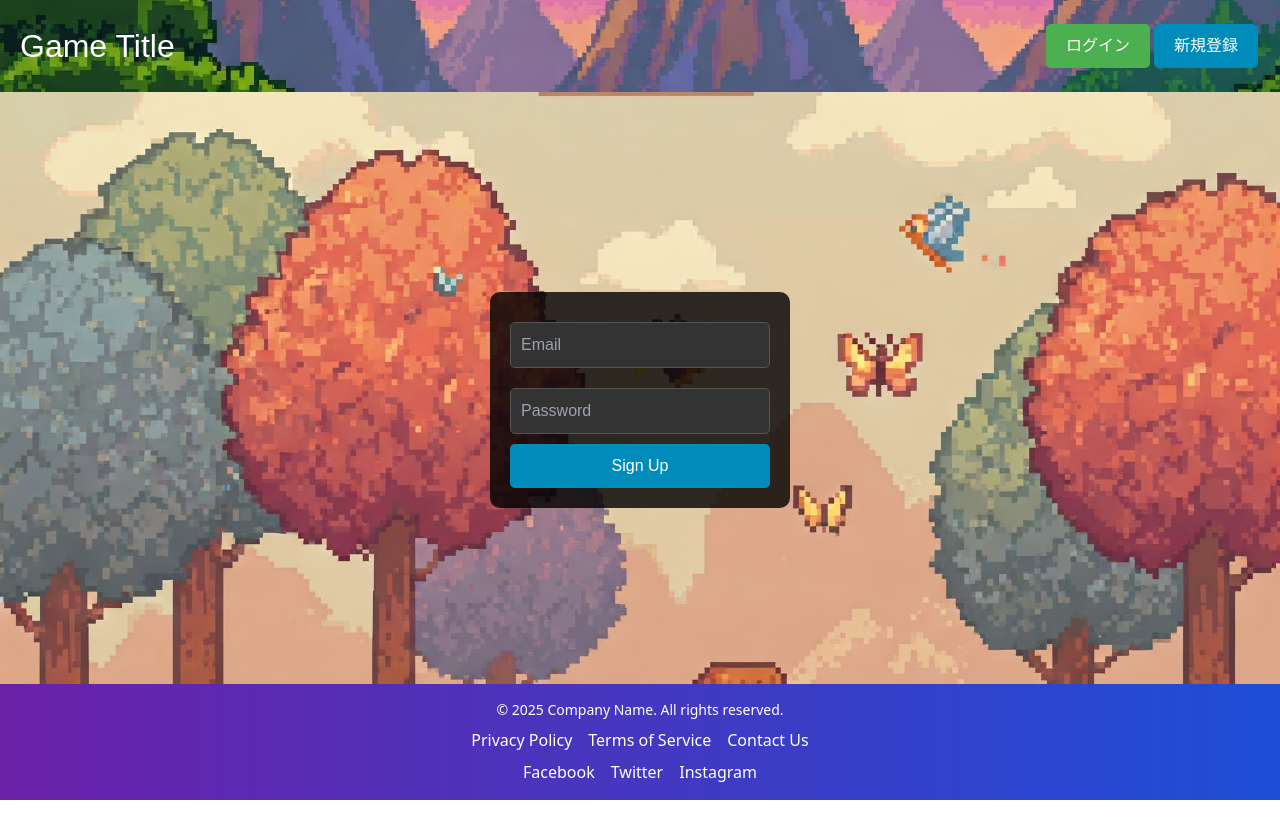
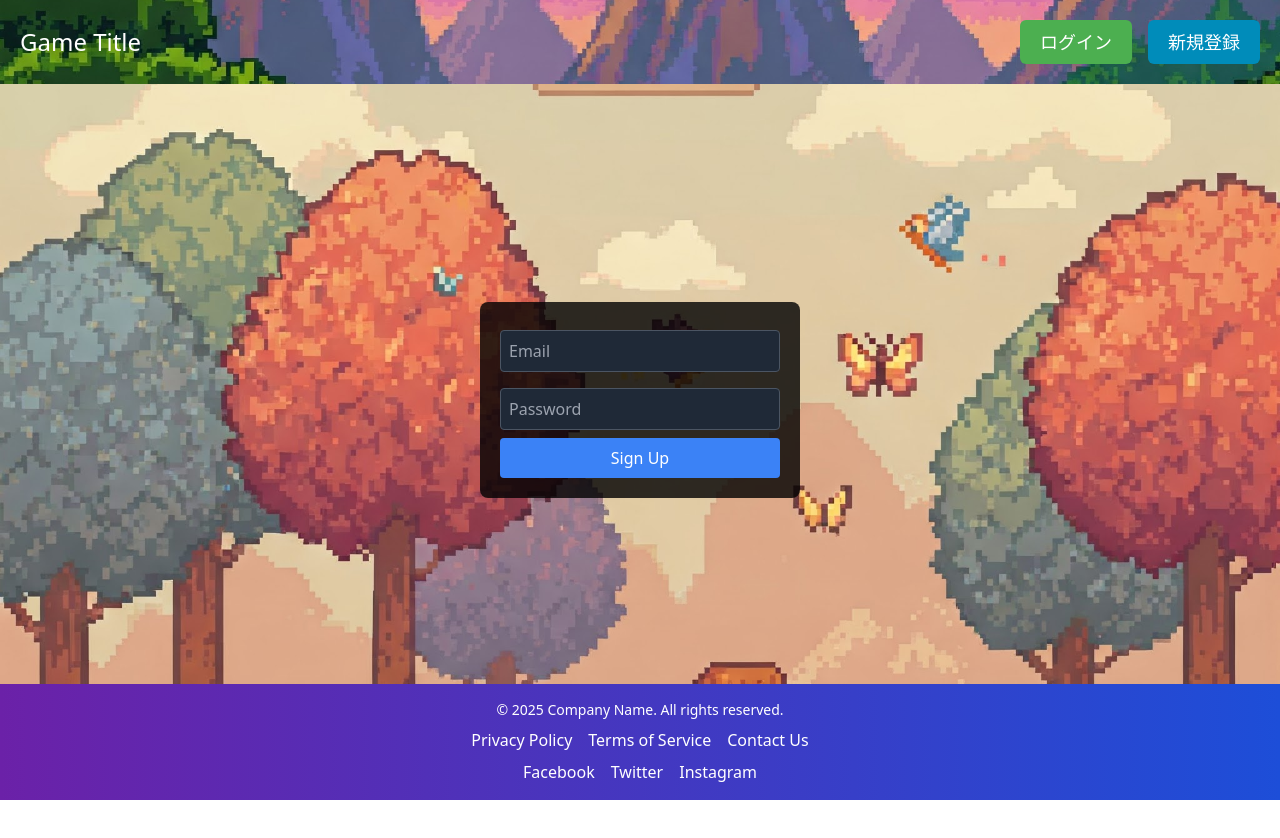
Before and after one commit to tamaco489/firebase_authentication_sample, a Next.js app in the folder front/apps/: page /sign_up in a window 1280 px wide. Shown: the top 838 px of the page. Built offline with nearby package versions, Linux system fonts and the light colour scheme; no server answers.

Commit message:
fix ui (#16)
* fix button components ui

* fix header ui components

* fix tailwind.config.ts

* fix feature components

```diff
--- a/front/apps/app/components/auth/SignInButton.tsx
+++ b/front/apps/app/components/auth/SignInButton.tsx
@@ -7,20 +7,18 @@ interface SignInButtonProps {
 const SignInButton: React.FC<SignInButtonProps> = ({ onClick }) => {
   return (
     <button
-      style={{
-        backgroundColor: '#4CAF50',
-        border: 'none',
-        color: 'white',
-        padding: '10px 20px',
-        textAlign: 'center',
-        textDecoration: 'none',
-        display: 'inline-block',
-        fontSize: '1em',
-        margin: '4px 2px',
-        cursor: 'pointer',
-        borderRadius: '5px',
-        transition: 'background-color 0.3s ease',
-      }}
+      className="
+        bg-[#4CAF50]
+        text-white
+        py-2 px-5
+        text-lg
+        font-medium
+        rounded-md
+        transition-colors
+        duration-300
+        hover:bg-[#45a049]
+        focus:outline-none
+      "
       onClick={onClick}
     >
       ログイン
--- a/front/apps/app/components/auth/SignOutButton.tsx
+++ b/front/apps/app/components/auth/SignOutButton.tsx
@@ -7,20 +7,18 @@ interface SignOutButtonProps {
 const SignOutButton: React.FC<SignOutButtonProps> = ({ onClick }) => {
   return (
     <button
-      style={{
-        backgroundColor: '#f44336',
-        border: 'none',
-        color: 'white',
-        padding: '10px 20px',
-        textAlign: 'center',
-        textDecoration: 'none',
-        display: 'inline-block',
-        fontSize: '1em',
-        margin: '4px 2px',
-        cursor: 'pointer',
-        borderRadius: '5px',
-        transition: 'background-color 0.3s ease',
-      }}
+      className="
+        bg-[#f44336]
+        text-white
+        py-2 px-5
+        text-lg
+        font-medium
+        rounded-md
+        transition-colors
+        duration-300
+        hover:bg-[#e53935]
+        focus:outline-none
+      "
       onClick={onClick}
     >
       サインアウト
--- a/front/apps/app/components/auth/SignUpButton.tsx
+++ b/front/apps/app/components/auth/SignUpButton.tsx
@@ -7,20 +7,18 @@ interface SignUpButtonProps {
 const SignUpButton: React.FC<SignUpButtonProps> = ({ onClick }) => {
   return (
     <button
-      style={{
-        backgroundColor: '#008CBA',
-        border: 'none',
-        color: 'white',
-        padding: '10px 20px',
-        textAlign: 'center',
-        textDecoration: 'none',
-        display: 'inline-block',
-        fontSize: '1em',
-        margin: '4px 2px',
-        cursor: 'pointer',
-        borderRadius: '5px',
-        transition: 'background-color 0.3s ease',
-      }}
+      className="
+        bg-[#008CBA]
+        text-white
+        py-2 px-5
+        text-lg
+        font-medium
+        rounded-md
+        transition-colors
+        duration-300
+        hover:bg-[#006f8f]
+        focus:outline-none
+      "
       onClick={onClick}
     >
       新規登録
--- a/front/apps/app/components/layout/header/Header.tsx
+++ b/front/apps/app/components/layout/header/Header.tsx
@@ -2,7 +2,7 @@
 
 import { useState, useEffect } from 'react';
 import { useRouter } from 'next/navigation';
-import { getAuth, onAuthStateChanged,  User } from '@firebase/auth';
+import { getAuth, onAuthStateChanged, User } from '@firebase/auth';
 import { initializeApp } from '@firebase/app';
 import { FIREBASE_CONFIG } from '@/constants/auth';
 import useSignOut from '@/features/auth/signout';
@@ -29,34 +29,21 @@ const Header = () => {
     return () => unsubscribe();
   }, []);
 
-  const { handleSignOut } = useSignOut(); // handleSignOut を取得
+  const { handleSignOut } = useSignOut();
 
   return (
-    <header
-      style={{
-        position: 'fixed',
-        top: 0,
-        left: 0,
-        width: '100%',
-        backgroundImage: 'url(/images/header-bg.jpg)',
-        backgroundSize: 'cover',
-        backgroundPosition: 'center',
-        padding: '20px',
-        color: 'white',
-        fontFamily: 'Pixelify Sans, sans-serif',
-        zIndex: 100,
-      }}
-    >
-      <nav style={{ display: 'flex', justifyContent: 'space-between', alignItems: 'center' }}>
-        <h1 style={{margin: 0, fontSize: '2em', cursor: 'pointer'}} onClick={() => router.push('/')}>
+    <header className="fixed top-0 left-0 w-full bg-cover bg-center p-5 text-white font-[Pixelify Sans, sans-serif] z-50"
+            style={{ backgroundImage: 'url(/images/header-bg.jpg)' }}>
+      <nav className="flex justify-between items-center">
+        <h1 className="text-2xl cursor-pointer" onClick={() => router.push('/')}>
           Game Title
         </h1>
-        <div>
+        <div className="flex gap-4">
           {/* 認証されていない場合のみ表示 */}
           {!user && (
             <>
               <SignInButton onClick={() => router.push('/sign_in')} />
-              <SignUpButton onClick={() => router.push('sign_up') } />
+              <SignUpButton onClick={() => router.push('/sign_up')} />
             </>
           )}
 
--- a/front/apps/features/auth/signIn.tsx
+++ b/front/apps/features/auth/signIn.tsx
@@ -31,52 +31,32 @@ const useSignIn = () => {
   };
 
   return (
-    <div style={{
-      display: 'flex',
-      justifyContent: 'center',
-      alignItems: 'center',
-      height: '100vh',
-      backgroundImage: 'url(/images/signin-bg.jpg)',
-      backgroundSize: 'cover',
-      backgroundPosition: 'center',
-      fontFamily: 'Pixelify Sans, sans-serif',
-      color: 'white',
-    }}>
-      <form onSubmit={handleSignIn} style={{
-        backgroundColor: 'rgba(0, 0, 0, 0.8)',
-        padding: '20px',
-        borderRadius: '10px',
-        width: '300px',
-      }}>
-        {error && <p style={{ color: 'red' }}>{error}</p>}
-        <input type="email" placeholder="Email" value={email} onChange={(e) => setEmail(e.target.value)} style={{
-          width: '100%',
-          padding: '10px',
-          margin: '10px 0',
-          backgroundColor: '#333',
-          border: '1px solid #555',
-          borderRadius: '5px',
-          color: 'white',
-        }} />
-        <input type="password" placeholder="Password" value={password} onChange={(e) => setPassword(e.target.value)} style={{
-          width: '100%',
-          padding: '10px',
-          margin: '10px 0',
-          backgroundColor: '#333',
-          border: '1px solid #555',
-          borderRadius: '5px',
-          color: 'white',
-        }} />
-        <button type="submit" style={{
-          width: '100%',
-          padding: '10px',
-          backgroundColor: '#4CAF50',
-          border: 'none',
-          borderRadius: '5px',
-          color: 'white',
-          cursor: 'pointer',
-          transition: 'background-color 0.3s ease',
-        }} onMouseOver={(e) => e.currentTarget.style.backgroundColor = '#3e8e41'} onMouseOut={(e) => e.currentTarget.style.backgroundColor = '#4CAF50'}>Sign In</button>
+    <div
+      className="flex justify-center items-center h-screen bg-cover bg-center font-pixelify text-white"
+      style={{ backgroundImage: "url(/images/signin-bg.jpg)" }}
+    >
+      <form onSubmit={handleSignIn} className="bg-black bg-opacity-80 p-5 rounded-lg w-80">
+        {error && <p className="text-red-500">{error}</p>}
+        <input
+          type="email"
+          placeholder="Email"
+          value={email}
+          onChange={(e) => setEmail(e.target.value)}
+          className="w-full p-2 my-2 bg-gray-800 border border-gray-600 rounded text-white placeholder-gray-400"
+        />
+        <input
+          type="password"
+          placeholder="Password"
+          value={password}
+          onChange={(e) => setPassword(e.target.value)}
+          className="w-full p-2 my-2 bg-gray-800 border border-gray-600 rounded text-white placeholder-gray-400"
+        />
+        <button
+          type="submit"
+          className="w-full p-2 bg-green-500 hover:bg-green-600 rounded text-white transition"
+        >
+          Sign In
+        </button>
       </form>
     </div>
   );
--- a/front/apps/features/auth/signUp.tsx
+++ b/front/apps/features/auth/signUp.tsx
@@ -32,72 +32,28 @@ const useSignUp = () => {
 
   return (
     <div
-      style={{
-        display: 'flex',
-        justifyContent: 'center',
-        alignItems: 'center',
-        height: '100vh',
-        backgroundImage: 'url(/images/signup-bg.jpg)',
-        backgroundSize: 'cover',
-        backgroundPosition: 'center',
-        fontFamily: 'Pixelify Sans, sans-serif',
-        color: 'white',
-      }}
+      className="flex justify-center items-center h-screen bg-cover bg-center font-pixelify text-white"
+      style={{ backgroundImage: "url(/images/signup-bg.jpg)" }}
     >
-      <form
-        onSubmit={handleSignUp}
-        style={{
-          backgroundColor: 'rgba(0, 0, 0, 0.8)',
-          padding: '20px',
-          borderRadius: '10px',
-          width: '300px',
-        }}
-      >
-        {error && <p style={{ color: 'red' }}>{error}</p>}
+      <form onSubmit={handleSignUp} className="bg-black bg-opacity-80 p-5 rounded-lg w-80">
+        {error && <p className="text-red-500">{error}</p>}
         <input
           type="email"
           placeholder="Email"
           value={email}
           onChange={(e) => setEmail(e.target.value)}
-          style={{
-            width: '100%',
-            padding: '10px',
-            margin: '10px 0',
-            backgroundColor: '#333',
-            border: '1px solid #555',
-            borderRadius: '5px',
-            color: 'white',
-          }}
+          className="w-full p-2 my-2 bg-gray-800 border border-gray-600 rounded text-white placeholder-gray-400"
         />
         <input
           type="password"
           placeholder="Password"
           value={password}
           onChange={(e) => setPassword(e.target.value)}
-          style={{
-            width: '100%',
-            padding: '10px',
-            margin: '10px 0',
-            backgroundColor: '#333',
-            border: '1px solid #555',
-            borderRadius: '5px',
-            color: 'white',
-          }}
+          className="w-full p-2 my-2 bg-gray-800 border border-gray-600 rounded text-white placeholder-gray-400"
         />
         <button
           type="submit"
-          style={{
-            width: '100%',
-            padding: '10px',
-            backgroundColor: '#008CBA',
-            border: 'none',
-            borderRadius: '5px',
-            color: 'white',
-            cursor: 'pointer',
-            transition: 'background-color 0.3s ease',
-          }}
-          onMouseOver={(e) => (e.currentTarget.style.backgroundColor = '#0077b5')}
-          onMouseOut={(e) => (e.currentTarget.style.backgroundColor = '#008CBA')}
+          className="w-full p-2 bg-blue-500 hover:bg-blue-600 rounded text-white transition"
         >
           Sign Up
         </button>
--- a/front/apps/tailwind.config.ts
+++ b/front/apps/tailwind.config.ts
@@ -5,6 +5,7 @@ const config: Config = {
     "./pages/**/*.{js,ts,jsx,tsx,mdx}",
     "./components/**/*.{js,ts,jsx,tsx,mdx}",
     "./app/**/*.{js,ts,jsx,tsx,mdx}",
+    "./features/**/*.{js,ts,jsx,tsx}",
   ],
   theme: {
     extend: {
```
